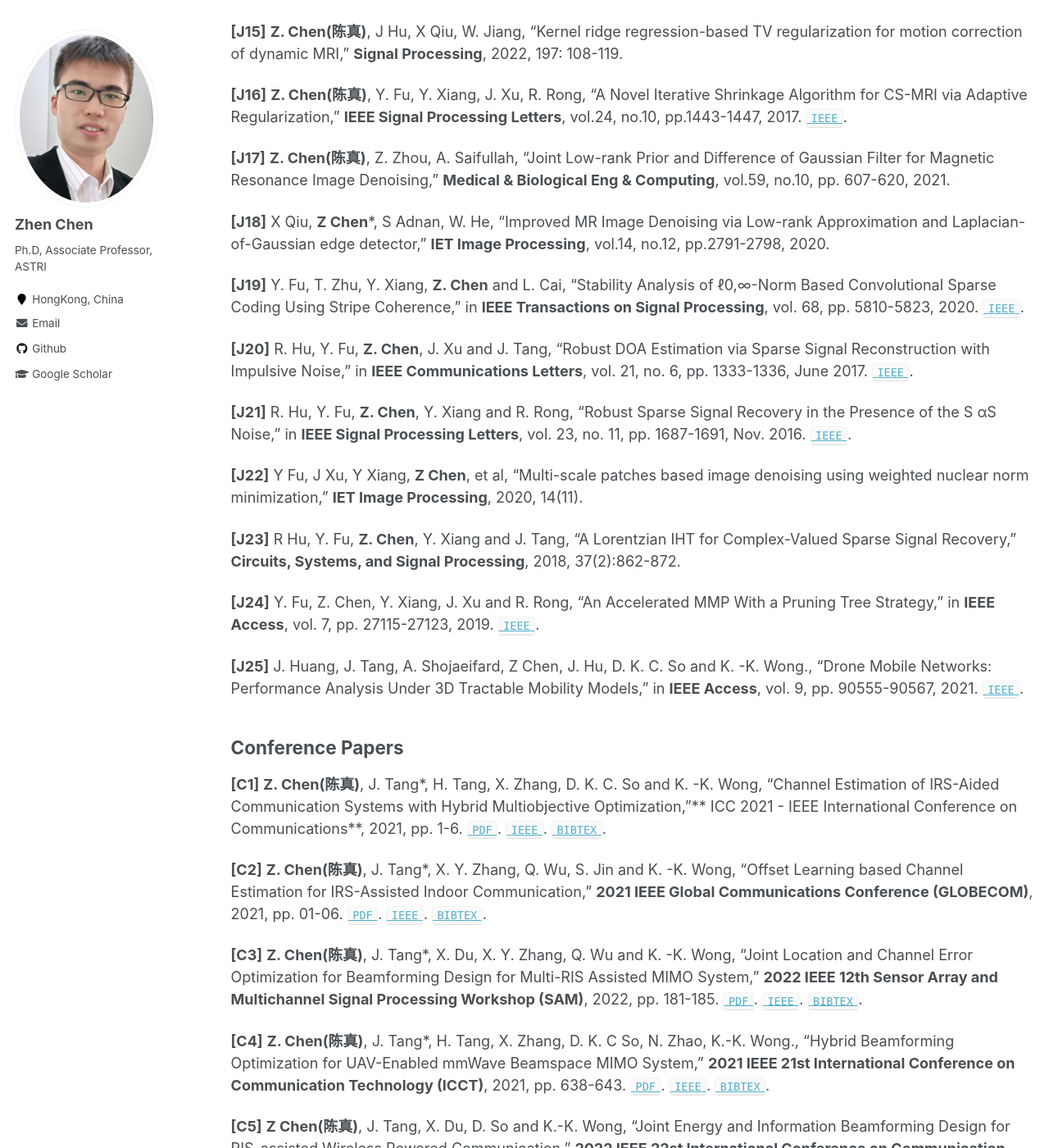
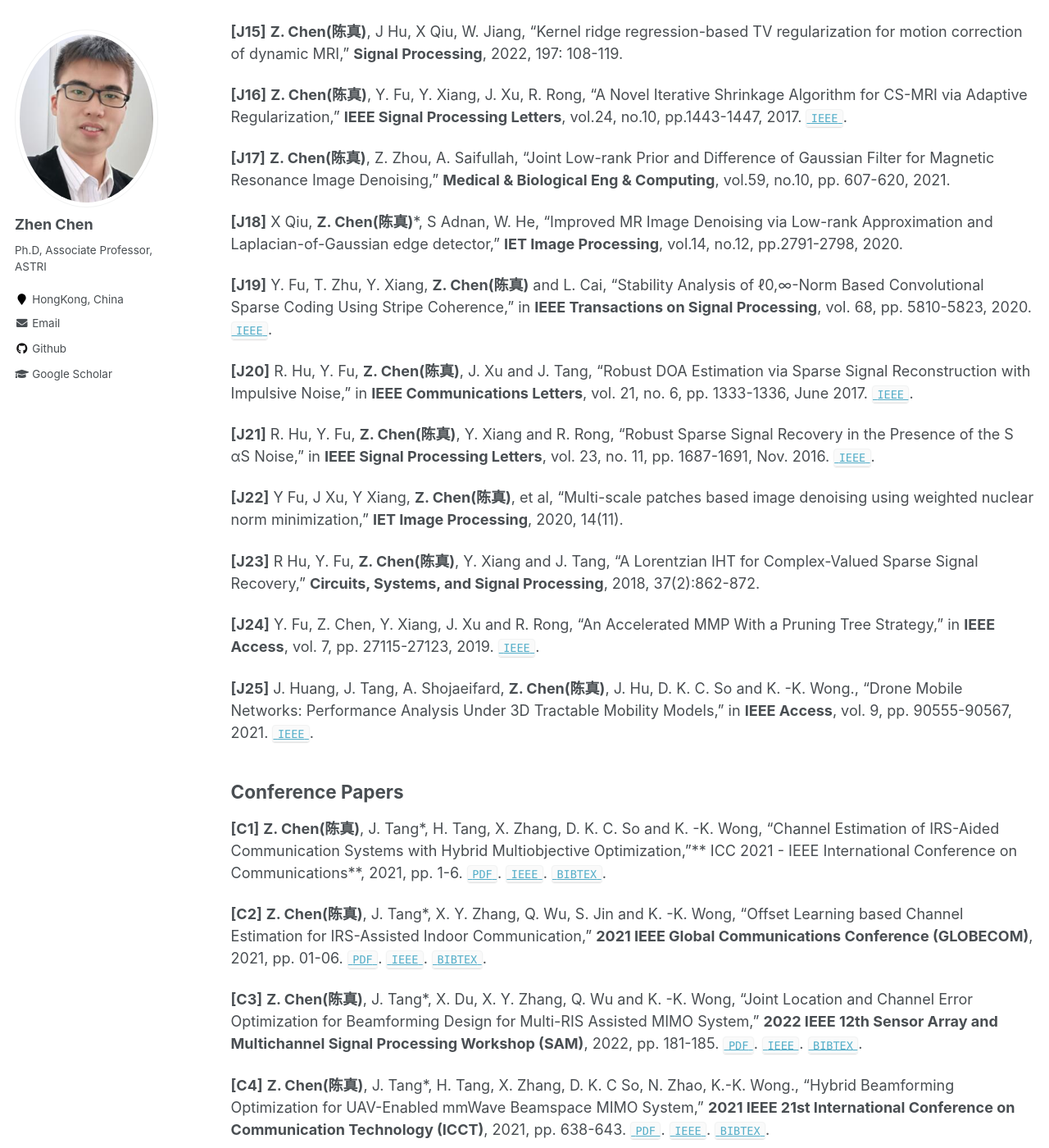
Before and after one commit to baile035/chenz_CV, a Jekyll site: the page built from _pages/publications.md, in a window 1280 px wide and 1400 px high, scrolled down 1583 px. Shown: the whole window at 82% size. Built offline with Jekyll 4.4.1, drawn with Linux system fonts in a browser that asks for light colours.

Commit message:
publications.md

```diff
--- a/_pages/publications.md
+++ b/_pages/publications.md
@@ -78,25 +78,25 @@ Journal Articles
 
 **[J17]** **Z. Chen(陈真)**, Z. Zhou, A. Saifullah, “Joint Low-rank Prior and Difference of Gaussian Filter for Magnetic Resonance Image Denoising,” **Medical & Biological Eng & Computing**, vol.59, no.10, pp. 607-620, 2021.
 
-**[J18]** X Qiu, **Z Chen***, S Adnan, W. He, "Improved MR Image Denoising via Low-rank Approximation and Laplacian-of-Gaussian edge detector," **IET Image Processing**, vol.14, no.12, pp.2791-2798, 2020.
+**[J18]** X Qiu, **Z. Chen(陈真)***, S Adnan, W. He, "Improved MR Image Denoising via Low-rank Approximation and Laplacian-of-Gaussian edge detector," **IET Image Processing**, vol.14, no.12, pp.2791-2798, 2020.
 
-**[J19]** Y. Fu, T. Zhu, Y. Xiang, **Z. Chen** and L. Cai, "Stability Analysis of ℓ0,∞-Norm Based Convolutional Sparse Coding Using Stripe Coherence," in **IEEE Transactions on Signal Processing**, vol. 68, pp. 5810-5823, 2020.
+**[J19]** Y. Fu, T. Zhu, Y. Xiang, **Z. Chen(陈真)** and L. Cai, "Stability Analysis of ℓ0,∞-Norm Based Convolutional Sparse Coding Using Stripe Coherence," in **IEEE Transactions on Signal Processing**, vol. 68, pp. 5810-5823, 2020.
 [`IEEE`](https://ieeexplore.ieee.org/document/9201519/).
 
-**[J20]** R. Hu, Y. Fu, **Z. Chen**, J. Xu and J. Tang, "Robust DOA Estimation via Sparse Signal Reconstruction with Impulsive Noise," in **IEEE Communications Letters**, vol. 21, no. 6, pp. 1333-1336, June 2017.
+**[J20]** R. Hu, Y. Fu, **Z. Chen(陈真)**, J. Xu and J. Tang, "Robust DOA Estimation via Sparse Signal Reconstruction with Impulsive Noise," in **IEEE Communications Letters**, vol. 21, no. 6, pp. 1333-1336, June 2017.
 [`IEEE`](https://ieeexplore.ieee.org/document/7865989/).
 
-**[J21]** R. Hu, Y. Fu, **Z. Chen**, Y. Xiang and R. Rong, "Robust Sparse Signal Recovery in the Presence of the S αS Noise," in **IEEE Signal Processing Letters**, vol. 23, no. 11, pp. 1687-1691, Nov. 2016.
+**[J21]** R. Hu, Y. Fu, **Z. Chen(陈真)**, Y. Xiang and R. Rong, "Robust Sparse Signal Recovery in the Presence of the S αS Noise," in **IEEE Signal Processing Letters**, vol. 23, no. 11, pp. 1687-1691, Nov. 2016.
 [`IEEE`](https://ieeexplore.ieee.org/document/7582482).
 
-**[J22]** Y Fu, J Xu, Y Xiang, **Z Chen**, et al, "Multi-scale patches based image denoising using weighted nuclear norm minimization," **IET Image Processing**, 2020, 14(11).
+**[J22]** Y Fu, J Xu, Y Xiang, **Z. Chen(陈真)**, et al, "Multi-scale patches based image denoising using weighted nuclear norm minimization," **IET Image Processing**, 2020, 14(11).
 
-**[J23]** R Hu, Y. Fu, **Z. Chen**, Y. Xiang and J. Tang, "A Lorentzian IHT for Complex-Valued Sparse Signal Recovery," **Circuits, Systems, and Signal Processing**, 2018, 37(2):862-872.
+**[J23]** R Hu, Y. Fu, **Z. Chen(陈真)**, Y. Xiang and J. Tang, "A Lorentzian IHT for Complex-Valued Sparse Signal Recovery," **Circuits, Systems, and Signal Processing**, 2018, 37(2):862-872.
 
 **[J24]** Y. Fu, Z. Chen, Y. Xiang, J. Xu and R. Rong, "An Accelerated MMP With a Pruning Tree Strategy," in **IEEE Access**, vol. 7, pp. 27115-27123, 2019.
 [`IEEE`](https://ieeexplore.ieee.org/document/8630946/).
 
-**[J25]** J. Huang, J. Tang, A. Shojaeifard, Z Chen, J. Hu, D. K. C. So and K. -K. Wong., "Drone Mobile Networks: Performance Analysis Under 3D Tractable Mobility Models," in **IEEE Access**, vol. 9, pp. 90555-90567, 2021.
+**[J25]** J. Huang, J. Tang, A. Shojaeifard, **Z. Chen(陈真)**, J. Hu, D. K. C. So and K. -K. Wong., "Drone Mobile Networks: Performance Analysis Under 3D Tractable Mobility Models," in **IEEE Access**, vol. 9, pp. 90555-90567, 2021.
 [`IEEE`](https://ieeexplore.ieee.org/document/9454462/).
 
 
```
